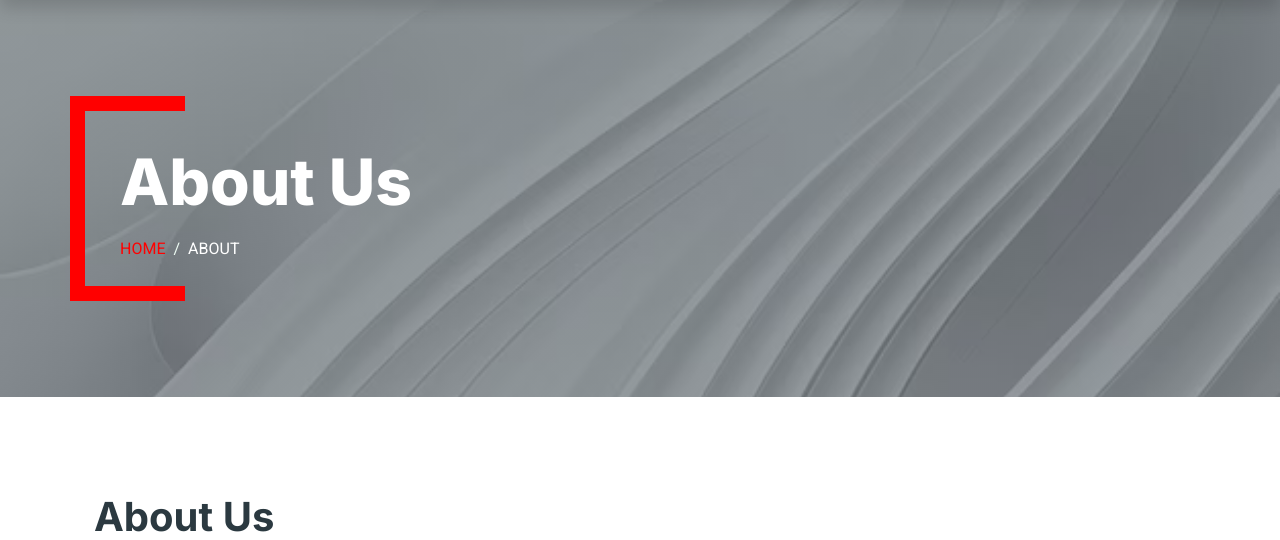
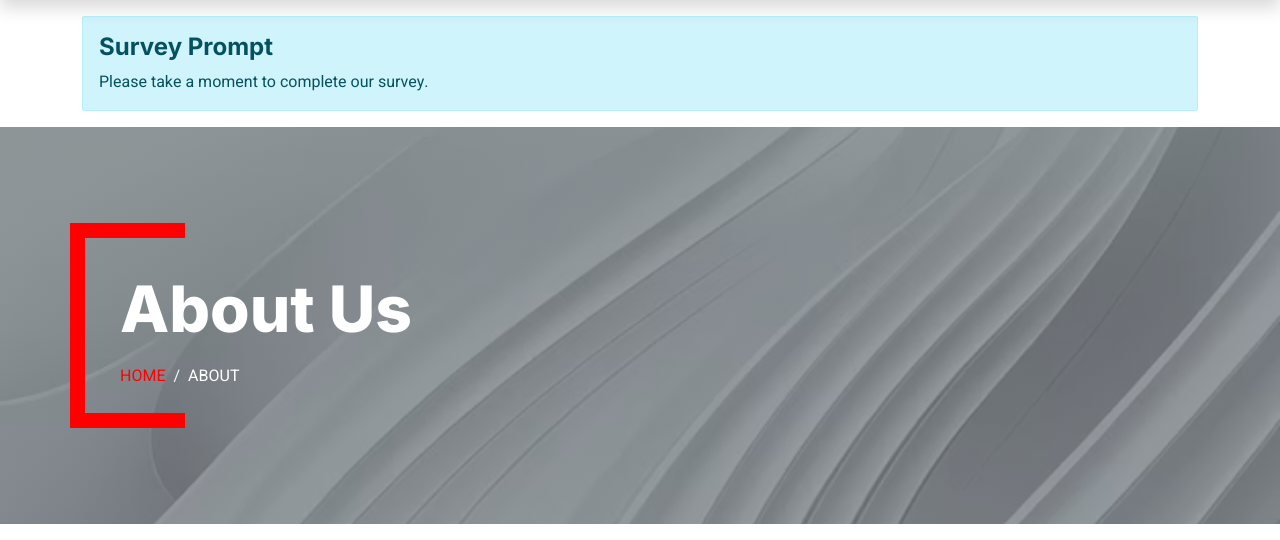
Before and after one commit to YounoussaBen/xyzCompany, a Django app: page /about/ in a window 1280 px wide. Shown: the part 75-615 px from the top of the page. Run offline with Django 4.2, Linux system fonts and the light colour scheme; some libraries are stand-ins or nearby versions.

Commit message:
style survey

```diff
--- a/core/templates/base.html
+++ b/core/templates/base.html
@@ -87,19 +87,34 @@
         </script>
         {% endif %}
 
+        <div class="container mt-3">
+            <div class="alert alert-info">
+                <h4 class="alert-heading">Survey Prompt</h4>
+                <p class="mb-0">Please take a moment to complete our survey.</p>
+            </div>
+
             <script>
+                // Check if the survey has already been taken
+                var surveyTaken = localStorage.getItem('surveyTaken');
+
+                if (!surveyTaken) {
                     // Wait for 2 minutes before asking to take the survey
                     setTimeout(function() {
                         var takeSurvey = confirm("Would you like to take the survey now?");
 
                         if (takeSurvey) {
+                            // Set the flag in local storage to indicate the survey has been taken
+                            localStorage.setItem('surveyTaken', 'true');
+
                             // Redirect to the questionnaire after 4 minutes
                             setTimeout(function() {
                                 window.location.href = '{% url "questionnaire" %}';
-                    }, 10 * 1000);
+                            }, 2 * 60 * 1000);
                         }
-            }, 10 * 1000);
+                    }, 2 * 60 * 1000);
+                }
             </script>
+        </div>
         <!-- Content Block -->
         {% block content %}{% endblock %}
 
```
Lines whose indentation alone changed are shown as unchanged.
